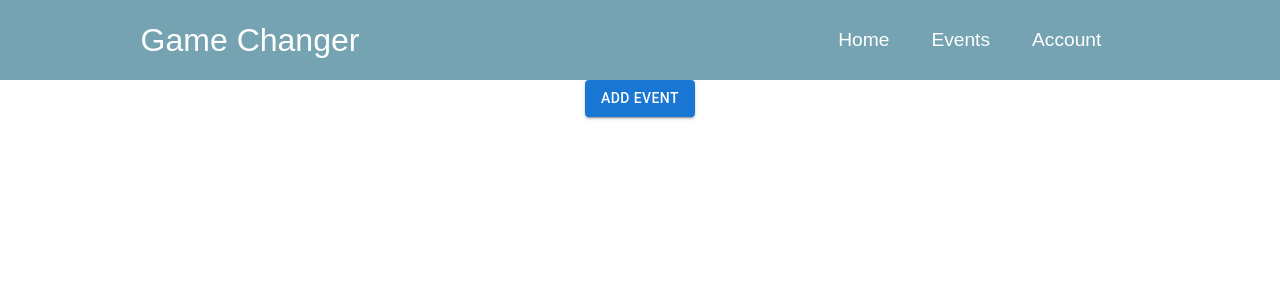
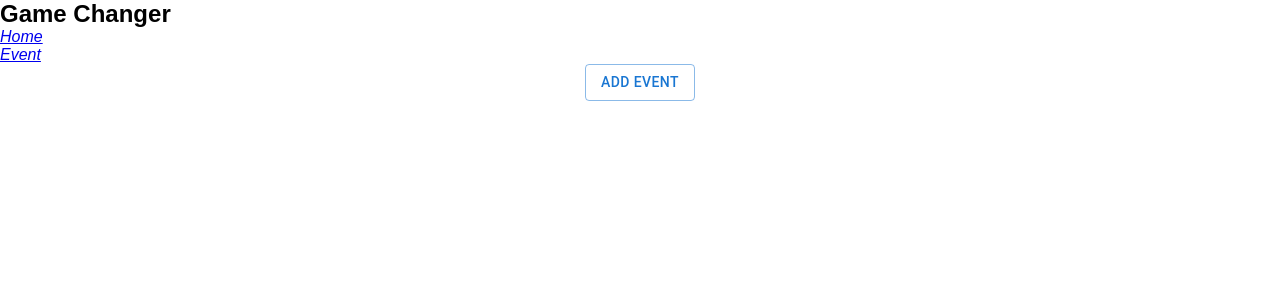
Before and after one commit to pelegvd/GameChanger, a React (Create React App) app: page / in a window 1280 px wide. Shown: the top 300 px of the page. Built offline with nearby package versions, Linux system fonts and the light colour scheme.

Commit message:
change navigation ui

```diff
--- a/src/App.css
+++ b/src/App.css
@@ -1,3 +1,4 @@
+
 * {
   box-sizing: border-box;
   margin: 0;
--- a/src/App.tsx
+++ b/src/App.tsx
@@ -6,6 +6,7 @@ import Home from "./pages/HomePage";
 import AddEvent from "./pages/AddEventPage";
 import EventPage from "./components/eventPage";
 import EventPage1 from "./pages/EventPage";
+import Navigation from "./components/Navigation";
 
 interface Event {
   title: string;
@@ -45,7 +46,8 @@ const App: React.FC = () => {
   return (
     <div className="app-container">
       <Router>
-        <NavBar />
+        {/*<NavBar />*/}
+        <Navigation />
         <Routes>
           <Route path="/" element={<Home />} />
           <Route path="/add" element={<AddEvent />} />
@@ -59,3 +61,5 @@ const App: React.FC = () => {
 };
 
 export default App;
+
+//https://palettes.shecodes.io/palettes?page=6
--- /dev/null
+++ b/src/components/MenuItems.tsx
@@ -0,0 +1,12 @@
+export const MenuItem = [
+    {
+        title: "Home",
+        url: "/",
+        cName: "nav-links",
+    },
+    {
+        title: "Event",
+        url: "/events",
+        cName: "nav-links",
+    },
+]
--- /dev/null
+++ b/src/components/Navigation.tsx
@@ -0,0 +1,26 @@
+import React from 'react'
+import './Navigation.css';
+import { Link } from "react-router-dom";
+import { MenuItem } from './MenuItems';
+
+export default function Navigation() {
+  return (
+    <nav className='NavbarItems'>
+        <h1 className='navbar-logo'>Game Changer</h1>
+        <ul className='nav-menu'>
+            {MenuItem.map((item, index) => {
+                return(
+                <li key={index}>
+                <a href='/'>
+                <i>{item.title}</i>
+                </a>
+            </li>
+                )
+            })}
+
+        </ul>
+        </nav>
+  )
+}
+
+//https://www.youtube.com/watch?v=0dOSLhPzSGI
--- a/src/pages/AddEventPage.tsx
+++ b/src/pages/AddEventPage.tsx
@@ -57,7 +57,7 @@ function AddEvent() {
   const [value, setValue] = React.useState<FilmOptionType | null>(null);
   return (
     <div style={{ textAlign: "center" }}>
-      <Button onClick={functionopenpopup} color="primary" variant="contained">
+      <Button onClick={functionopenpopup} color="primary" variant="outlined">
         Add Event
       </Button>
       <Dialog
--- a/src/stylesheets/NavBar.css
+++ b/src/stylesheets/NavBar.css
@@ -1,5 +1,5 @@
 .navbar {
-    background:  linear-gradient(90deg, #75a3b1 0%, #75a3b1 100%);
+    background:  linear-gradient(90deg, #c1c0b9 0%, #c1c0b9 100%);
     height: 80px;
     display: flex;
     justify-content: center;
@@ -19,7 +19,7 @@
   }
 
   .navbar-logo {
-    color: #fff;
+    color: #f7f6e7;
     justify-self: start;
     margin-left: 20px;
     cursor: pointer;
```
Also changed, not shown: src/components/Navigation.css (added).
